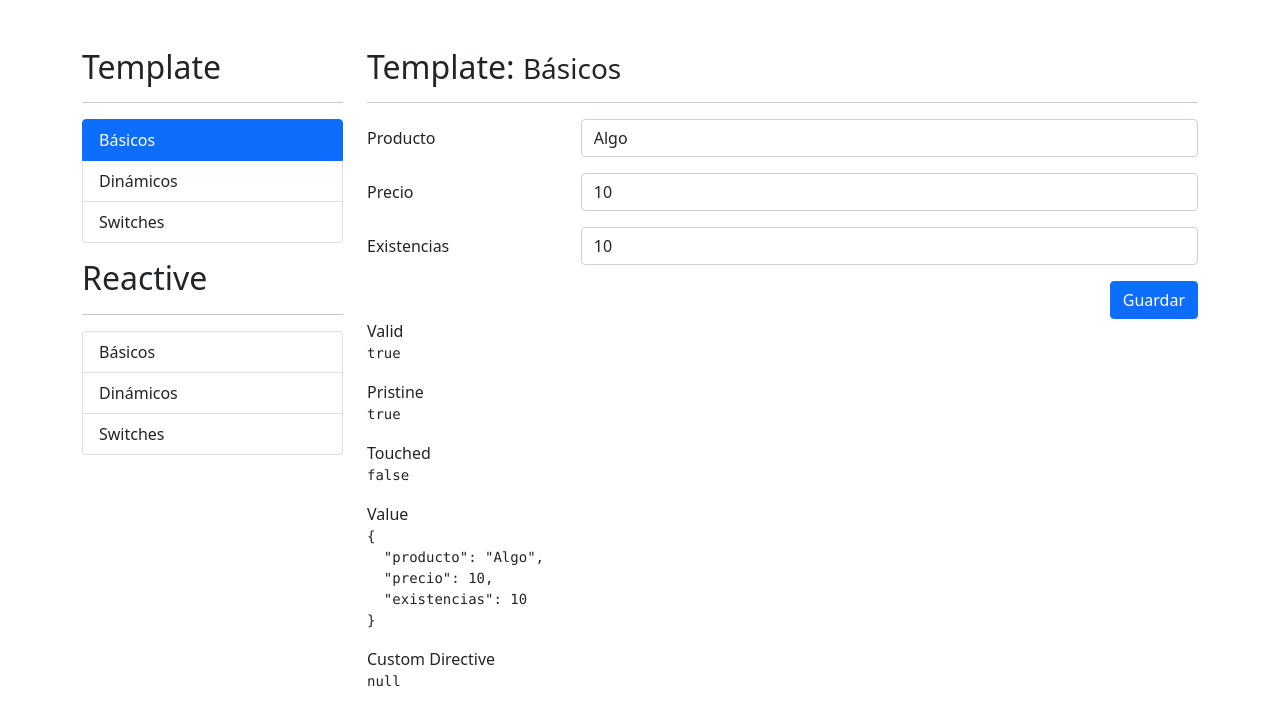
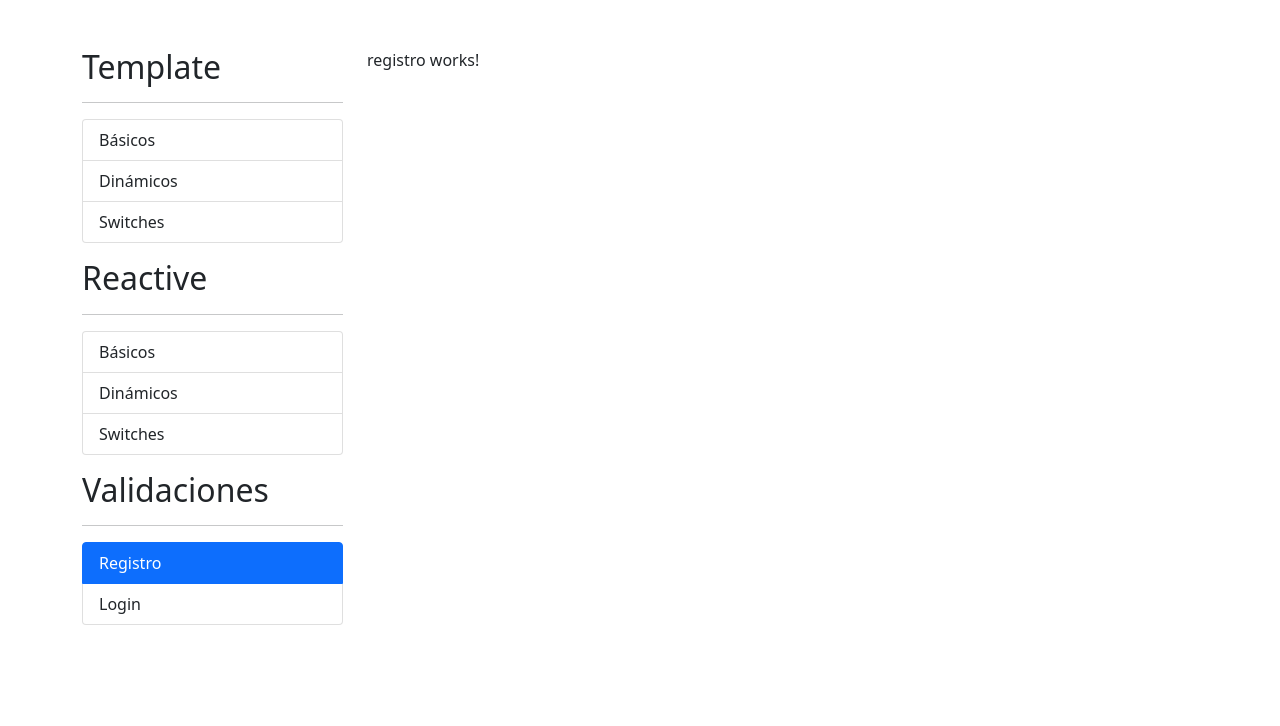
Before and after one commit to MiguelGonzalezAlvarez/Web-Formularios, an Angular app: page /auth/registro in a window 1280 px wide. Before the commit this address led to /template/basicos. Shown: the top 726 px of the page. Built offline with nearby package versions, Linux system fonts and the light colour scheme.

Commit message:
feat: add auth section

```diff
--- a/src/app/app-routing.module.ts
+++ b/src/app/app-routing.module.ts
@@ -4,6 +4,7 @@
 const routes: Routes = [
   { path: 'template', loadChildren: () => import('./template/template.module').then(module => module.TemplateModule) },
   { path: 'reactive', loadChildren: () => import('./reactive/reactive.module').then(module => module.ReactiveModule) },
+  { path: 'auth', loadChildren: () => import('./auth/auth.module').then(module => module.AuthModule) },
   { path: '**', redirectTo: 'template' }
 ];
 
--- /dev/null
+++ b/src/app/auth/pages/login/login.component.html
@@ -0,0 +1 @@
+<p>login works!</p>
--- /dev/null
+++ b/src/app/auth/pages/login/login.component.ts
@@ -0,0 +1,16 @@
+import { Component, OnInit } from '@angular/core';
+
+@Component({
+  selector: 'app-login',
+  templateUrl: './login.component.html',
+  styles: [
+  ]
+})
+export class LoginComponent implements OnInit {
+
+  constructor() { }
+
+  ngOnInit(): void {
+  }
+
+}
--- /dev/null
+++ b/src/app/auth/pages/registro/registro.component.html
@@ -0,0 +1 @@
+<p>registro works!</p>
--- /dev/null
+++ b/src/app/auth/pages/registro/registro.component.ts
@@ -0,0 +1,16 @@
+import { Component, OnInit } from '@angular/core';
+
+@Component({
+  selector: 'app-registro',
+  templateUrl: './registro.component.html',
+  styles: [
+  ]
+})
+export class RegistroComponent implements OnInit {
+
+  constructor() { }
+
+  ngOnInit(): void {
+  }
+
+}
--- a/src/app/reactive/reactive-routing.module.ts
+++ b/src/app/reactive/reactive-routing.module.ts
@@ -1,5 +1,6 @@
 import { NgModule } from '@angular/core';
 import { RouterModule, Routes } from '@angular/router';
+
 import { BasicosComponent } from './basicos/basicos.component';
 import { DinamicosComponent } from './dinamicos/dinamicos.component';
 import { SwitchesComponent } from './switches/switches.component';
--- a/src/app/shared/side-menu/side-menu.component.html
+++ b/src/app/shared/side-menu/side-menu.component.html
@@ -1,6 +1,5 @@
 <h2>Template</h2>
 <hr>
-
 <ul class="list-group">
     <li class="list-group-item" *ngFor="let item of templateMenu" [routerLink]="[item.ruta]" routerLinkActive="active">
         {{item.texto}}
@@ -9,9 +8,16 @@
 
 <h2 class="mt-3">Reactive</h2>
 <hr>
-
 <ul class="list-group">
     <li class="list-group-item" *ngFor="let item of reactiveMenu" [routerLink]="[item.ruta]" routerLinkActive="active">
         {{item.texto}}
     </li>
 </ul>
+
+<h2 class="mt-3">Validaciones</h2>
+<hr>
+<ul class="list-group">
+    <li class="list-group-item" *ngFor="let item of authMenu" [routerLink]="[item.ruta]" routerLinkActive="active">
+        {{item.texto}}
+    </li>
+</ul>
--- a/src/app/shared/side-menu/side-menu.component.ts
+++ b/src/app/shared/side-menu/side-menu.component.ts
@@ -24,6 +24,11 @@
     { texto: 'Switches', ruta: './reactive/switches' }
   ];
 
+  authMenu: MenuItem[] = [
+    { texto: 'Registro', ruta: './auth/registro' },
+    { texto: 'Login', ruta: './auth/login' }
+  ];
+
 
 
 }
```
Also changed, not shown: src/app/auth/auth-routing.module.ts (added, +22 -0 lines), src/app/auth/auth.module.ts (added, +19 -0 lines).
